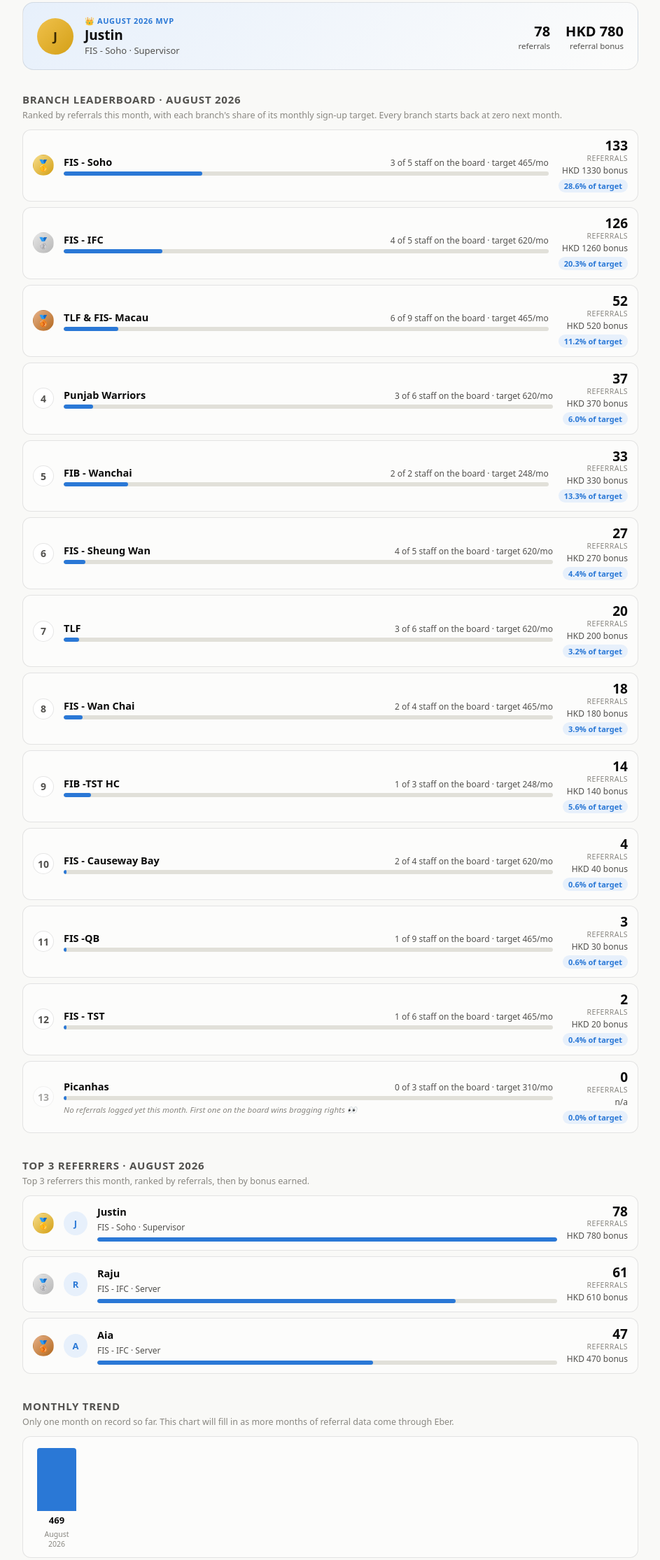
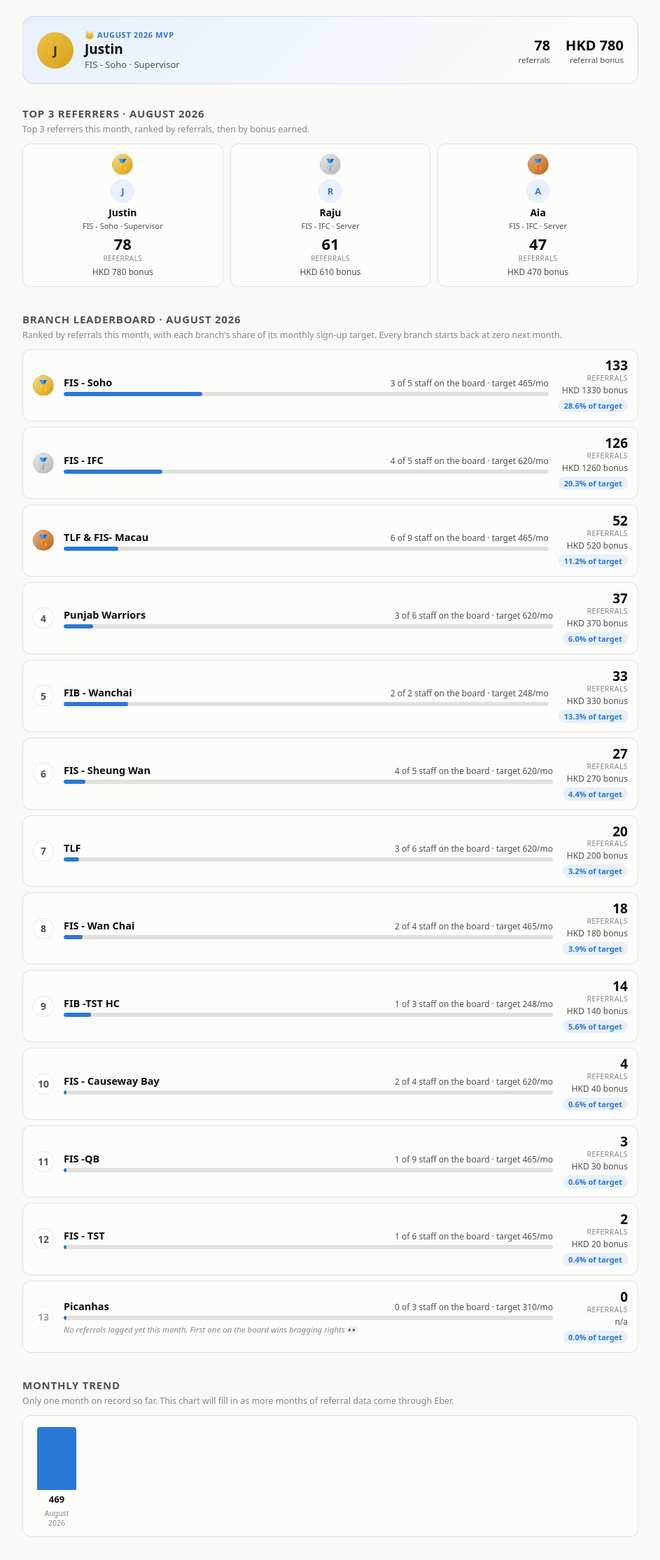
Before and after one commit to jiadaphnie/Carnivore_Club, a website: page index.html in a window 1280 px wide. Shown: the part 274-2503 px from the top of the page at 70% size, without its empty margins (168-1111 px from the left). Drawn offline with Linux system fonts and the light colour scheme.

Commit message:
Move Top 3 referrers above Branch leaderboard; add last-updated date
- Top 3 referrers now renders as a condensed 3-card podium (no progress
  bar, tighter layout) placed before the Branch leaderboard section.
- Added a "Last updated" date under the page title, generated at
  regeneration time and distinct from the underlying data's own cutoff.

```diff
--- a/data/dashboard_data.json
+++ b/data/dashboard_data.json
@@ -1177,5 +1177,6 @@
     "TLF & FIS- Macau": 465,
     "FIS -QB": 465
   },
-  "bonus_per_referral": 10
+  "bonus_per_referral": 10,
+  "last_updated": "26 Aug 2026"
 }
--- a/index.html
+++ b/index.html
@@ -82,6 +82,11 @@
     margin: 0;
     color: var(--text-secondary);
     font-size: 14px;
+  }
+  .title-block p.last-updated {
+    color: var(--muted);
+    font-size: 12px;
+    margin-top: 3px;
   }
   .theme-toggle {
     border: 1px solid var(--border);
@@ -274,6 +279,32 @@
   }
   .target-badge.met { background: var(--good-soft); color: var(--good-text); }
 
+  ul.top3-grid {
+    list-style: none;
+    margin: 0; padding: 0;
+    display: grid;
+    grid-template-columns: repeat(3, 1fr);
+    gap: 10px;
+  }
+  .top3-card {
+    background: var(--surface-1);
+    border: 1px solid var(--border);
+    border-radius: 12px;
+    padding: 14px 10px 12px;
+    display: flex;
+    flex-direction: column;
+    align-items: center;
+    text-align: center;
+    gap: 2px;
+  }
+  .top3-card .rank-badge { margin-bottom: 4px; }
+  .top3-card .avatar { margin-bottom: 2px; }
+  .top3-name { font-weight: 600; font-size: 14px; }
+  .top3-meta { font-size: 11px; color: var(--text-secondary); margin-bottom: 4px; }
+  .top3-count { font-size: 22px; font-weight: 700; line-height: 1.1; }
+  .top3-count-label { font-size: 10px; color: var(--muted); text-transform: uppercase; letter-spacing: 0.04em; }
+  .top3-value { font-size: 12px; color: var(--text-secondary); margin-top: 2px; }
+
   details.branch-detail {
     background: var(--surface-1);
     border: 1px solid var(--border);
@@ -384,6 +415,7 @@
     .mvp-card { flex-wrap: wrap; padding: 14px 16px; }
     .mvp-stats { width: 100%; justify-content: space-between; gap: 12px; }
     .branch-card, .lb-row { padding: 10px 10px; gap: 10px; }
+    ul.top3-grid { grid-template-columns: 1fr; }
     .branch-stats, .lb-stats { min-width: 62px; }
     .lb-count, .branch-stats .lb-count { font-size: 16px; }
     table.roster-table { font-size: 12px; }
@@ -400,6 +432,7 @@
     <div class="title-block">
       <h1>🥩 Referral Leaderboard</h1>
       <p>Carnivore Club FOH · who's bringing in new members, by branch</p>
+      <p class="last-updated">Last updated 26 Aug 2026</p>
     </div>
     <button class="theme-toggle" onclick="toggleTheme()">🌓 Toggle theme</button>
   </header>
@@ -437,6 +470,41 @@
         </div>
       </div>
 <!-- MVP_END -->
+  <section>
+    <h2>Top 3 referrers · August 2026</h2>
+    <div class="section-hint">Top 3 referrers this month, ranked by referrals, then by bonus earned.</div>
+    <ul class="top3-grid">
+      <li class="top3-card">
+        <div class="rank-badge gold">🥇</div>
+        <div class="avatar">J</div>
+        <div class="top3-name">Justin</div>
+        <div class="top3-meta">FIS - Soho · Supervisor</div>
+        <div class="top3-count">78</div>
+        <div class="top3-count-label">referrals</div>
+        <div class="top3-value">HKD 780 bonus</div>
+      </li>
+      <li class="top3-card">
+        <div class="rank-badge silver">🥈</div>
+        <div class="avatar">R</div>
+        <div class="top3-name">Raju</div>
+        <div class="top3-meta">FIS - IFC · Server</div>
+        <div class="top3-count">61</div>
+        <div class="top3-count-label">referrals</div>
+        <div class="top3-value">HKD 610 bonus</div>
+      </li>
+      <li class="top3-card">
+        <div class="rank-badge bronze">🥉</div>
+        <div class="avatar">A</div>
+        <div class="top3-name">Aia</div>
+        <div class="top3-meta">FIS - IFC · Server</div>
+        <div class="top3-count">47</div>
+        <div class="top3-count-label">referrals</div>
+        <div class="top3-value">HKD 470 bonus</div>
+      </li>
+
+    </ul>
+  </section>
+
   <section>
     <h2>Branch leaderboard · August 2026</h2>
     <div class="section-hint">Ranked by referrals this month, with each branch's share of its monthly sign-up target. Every branch starts back at zero next month.</div>
@@ -655,62 +723,6 @@
   </section>
 
   <section>
-    <h2>Top 3 referrers · August 2026</h2>
-    <div class="section-hint">Top 3 referrers this month, ranked by referrals, then by bonus earned.</div>
-    <ul class="lb-list">
-      <li class="lb-row">
-        <div class="rank-badge gold">🥇</div>
-        <div class="avatar">J</div>
-        <div class="lb-main">
-          <div class="lb-name-line">
-            <span class="lb-name">Justin</span>
-          </div>
-          <div class="lb-meta">FIS - Soho · Supervisor</div>
-          <div class="track"><div class="fill" style="width:100%"></div></div>
-        </div>
-        <div class="lb-stats">
-          <div class="lb-count">78</div>
-          <div class="lb-count-label">referrals</div>
-          <div class="lb-value">HKD 780 bonus</div>
-        </div>
-      </li>
-      <li class="lb-row">
-        <div class="rank-badge silver">🥈</div>
-        <div class="avatar">R</div>
-        <div class="lb-main">
-          <div class="lb-name-line">
-            <span class="lb-name">Raju</span>
-          </div>
-          <div class="lb-meta">FIS - IFC · Server</div>
-          <div class="track"><div class="fill" style="width:78%"></div></div>
-        </div>
-        <div class="lb-stats">
-          <div class="lb-count">61</div>
-          <div class="lb-count-label">referrals</div>
-          <div class="lb-value">HKD 610 bonus</div>
-        </div>
-      </li>
-      <li class="lb-row">
-        <div class="rank-badge bronze">🥉</div>
-        <div class="avatar">A</div>
-        <div class="lb-main">
-          <div class="lb-name-line">
-            <span class="lb-name">Aia</span>
-          </div>
-          <div class="lb-meta">FIS - IFC · Server</div>
-          <div class="track"><div class="fill" style="width:60%"></div></div>
-        </div>
-        <div class="lb-stats">
-          <div class="lb-count">47</div>
-          <div class="lb-count-label">referrals</div>
-          <div class="lb-value">HKD 470 bonus</div>
-        </div>
-      </li>
-
-    </ul>
-  </section>
-
-  <section>
     <h2>Monthly trend</h2>
     <div class="section-hint">Only one month on record so far. This chart will fill in as more months of referral data come through Eber.</div>
     <div class="trend-card">
@@ -721,6 +733,8 @@
         </div>
         <div class="trend-value">469</div>
         <div class="trend-label">August 2026</div>
+      </div>
+
       </div>
 
       </div>
--- a/scripts/update_data.js
+++ b/scripts/update_data.js
@@ -128,5 +128,9 @@ d.monthly[monthKey] = {
   active_referrers: activeReferrers,
 };
 
+// Records when this data was last regenerated (i.e. when this script was run),
+// not the timestamp of the latest underlying Eber transaction.
+d.last_updated = new Date().toLocaleDateString('en-GB', { day: 'numeric', month: 'short', year: 'numeric' });
+
 fs.writeFileSync(dataPath, JSON.stringify(d, null, 2) + '\n');
 console.log('Updated. Total referrals:', totalReferrals, 'Active referrers:', activeReferrers);
```
Also changed, not shown: scripts/generate_html.js (+10 -18 lines).
